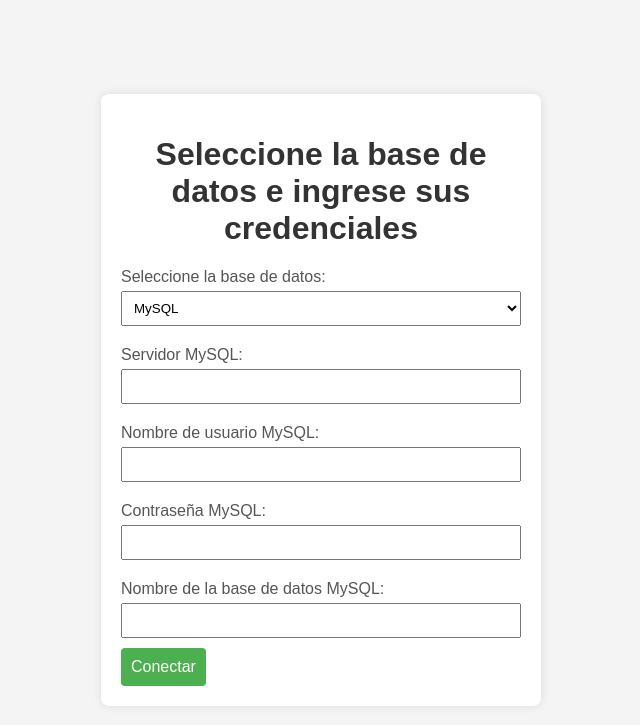
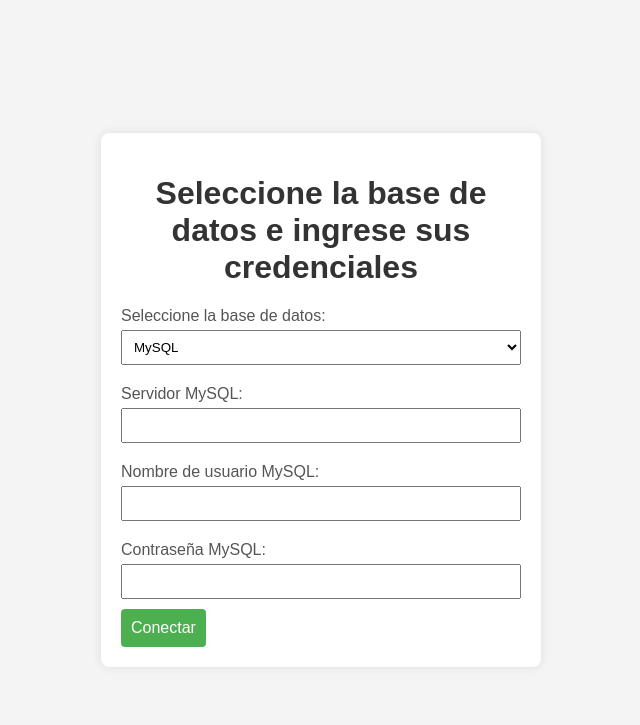
Before and after one commit to dtoctaquiza2003/ProyectoFinalGBD, a Flask app: page / in a window 1280 px wide. Shown: the top 725 px of the page, without its empty margins (319-959 px from the left). Run offline with Flask 3, Linux system fonts and the light colour scheme; some libraries are stand-ins or nearby versions.

Commit message:
Actualizacion formulario conexion

```diff
--- a/template/formulario.html
+++ b/template/formulario.html
@@ -84,17 +84,11 @@
 
             <label for="mysql_password">Contraseña MySQL:</label>
             <input type="password" id="mysql_password" name="mysql_password">
-
-            <label for="mysql_database">Nombre de la base de datos MySQL:</label>
-            <input type="text" id="mysql_database" name="mysql_database">
         </div>
 
         <div id="mongodb_fields" style="display: none;">
             <label for="mongodb_server">Servidor MongoDB:</label>
             <input type="text" id="mongodb_server" name="mongodb_server">
-
-            <label for="mongodb_database">Nombre de la base de datos MongoDB:</label>
-            <input type="text" id="mongodb_database" name="mongodb_database">
         </div>
 
         <div id="postgres_fields" style="display: none;">
@@ -106,9 +100,6 @@
 
             <label for="postgres_password">Contraseña PostgreSQL:</label>
             <input type="password" id="postgres_password" name="postgres_password">
-
-            <label for="postgres_database">Nombre de la base de datos PostgreSQL:</label>
-            <input type="text" id="postgres_database" name="postgres_database">
         </div>
 
         <input type="submit" value="Conectar">
```
